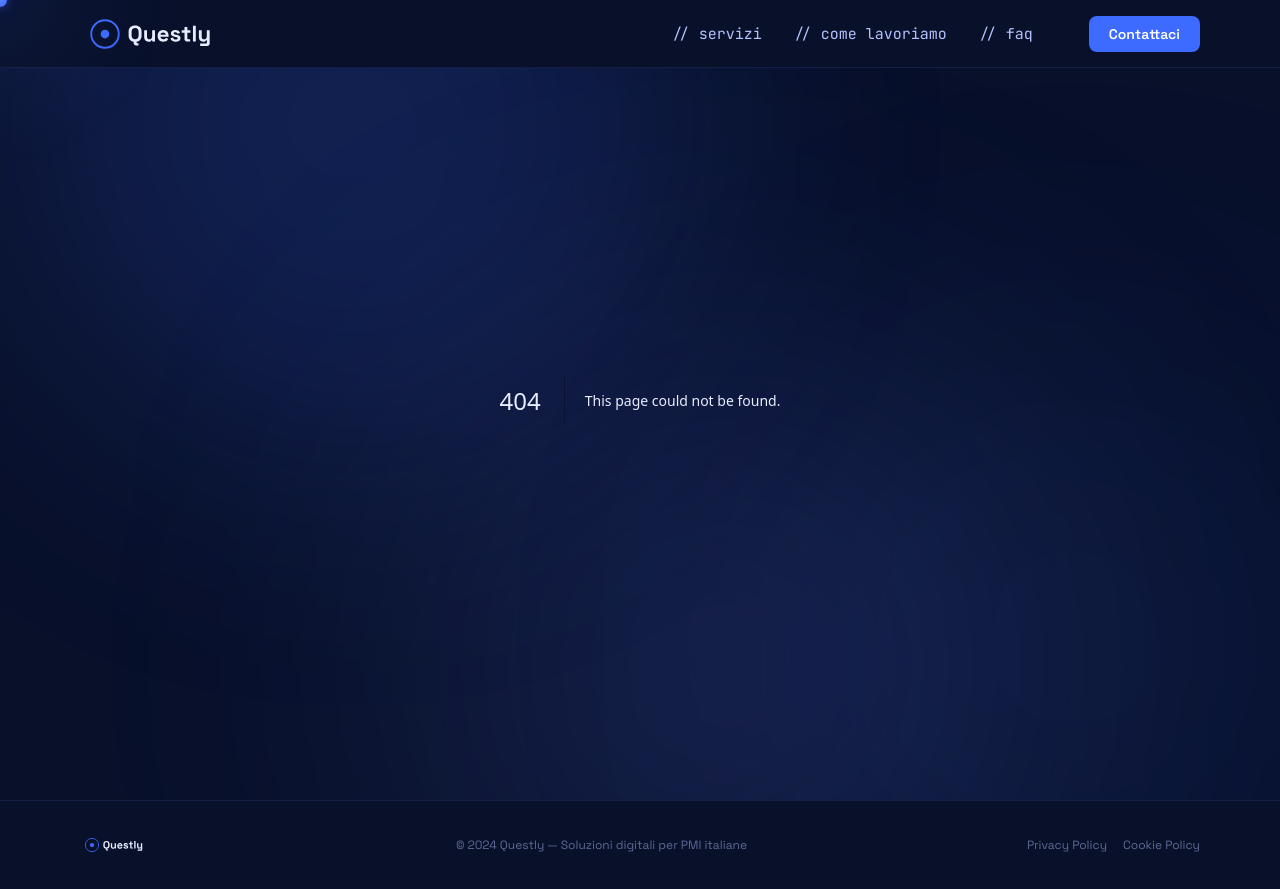
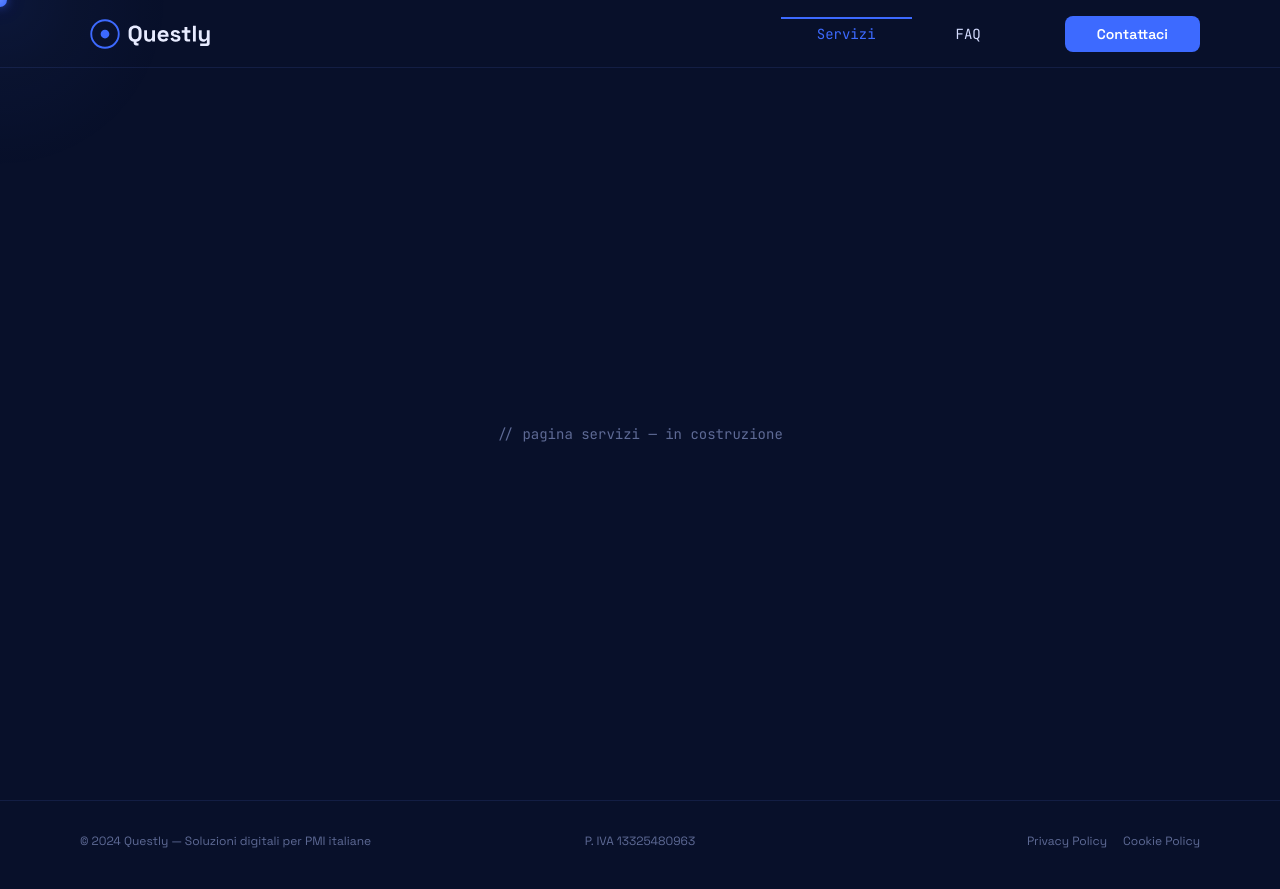
Before and after one commit to Riccardo-Labs/questly, a Next.js app: page /servizi in a window 1280 px wide. Before the commit this address had no page. Built offline with nearby package versions, Linux system fonts and the light colour scheme.

Commit message:
feat: modifiche componenti e testing navbar

```diff
--- /dev/null
+++ b/app/faq/page.tsx
@@ -0,0 +1,7 @@
+export default function FaqPage() {
+  return (
+    <main className="min-h-screen bg-bg flex items-center justify-center pt-[68px]">
+      <p className="text-muted font-mono text-sm">// pagina faq — in costruzione</p>
+    </main>
+  )
+}
--- a/app/page.tsx
+++ b/app/page.tsx
@@ -24,7 +24,6 @@ export default function Page() {
       <Problem />
       <Solution />
       <Services />
-      <Faq />
       <FinalCta onContactOpen={open} />
       <ContactModal isOpen={modalOpen} onClose={close} />
     </>
--- /dev/null
+++ b/app/servizi/page.tsx
@@ -0,0 +1,7 @@
+export default function ServiziPage() {
+  return (
+    <main className="min-h-screen bg-bg flex items-center justify-center pt-[68px]">
+      <p className="text-muted font-mono text-sm">// pagina servizi — in costruzione</p>
+    </main>
+  )
+}
--- a/components/layout/Footer.tsx
+++ b/components/layout/Footer.tsx
@@ -7,10 +7,10 @@ import { footer } from '@/lib/content'
 export function Footer() {
   return (
     <footer className="bg-bg border-t border-subtle py-8">
-      <Container className="flex flex-col md:flex-row justify-between items-center gap-3">
-      <Logo height={24} className="text-white" />
-      <p className="text-muted text-xs">{footer.copyright}</p>
-      <div className="flex gap-4">
+      <Container className="flex flex-col md:flex-row items-center gap-3">
+      <p className="text-muted text-xs flex-1">{footer.copyright}</p>
+      <p className="text-muted text-xs">P. IVA 13325480963</p>
+      <div className="flex gap-4 flex-1 justify-end">
         {footer.links.map(link => (
           <Link
             key={link.href}
--- a/components/layout/Navbar.tsx
+++ b/components/layout/Navbar.tsx
@@ -2,13 +2,20 @@
 
 import { useState } from 'react'
 import Link from 'next/link'
+import { usePathname } from 'next/navigation'
 import { ContactModal } from '@/components/ui/ContactModal'
 import { Logo } from '@/components/ui/Logo'
 import { nav } from '@/lib/content'
 
+const navLinks = [
+  { label: 'Servizi', href: '/servizi' },
+  { label: 'FAQ', href: '/faq' },
+]
+
 export function Navbar() {
   const [menuOpen, setMenuOpen] = useState(false)
   const [modalOpen, setModalOpen] = useState(false)
+  const pathname = usePathname()
 
   return (
     <>
@@ -20,21 +27,28 @@ export function Navbar() {
 
           {/* Desktop nav */}
           <nav className="hidden md:flex items-center gap-8" aria-label="Navigazione principale">
-          <ul className="flex gap-8 list-none mr-6">
-            {nav.links.map(link => (
+            <ul className="flex gap-2 list-none mr-4">
+              {navLinks.map(link => {
+                const isActive = pathname === link.href
+                return (
                   <li key={link.href}>
-                <a
+                    <Link
                       href={link.href}
-                  className="font-mono text-[15px] text-[#b4c3ff] hover:text-[#5c85ff] transition-colors"
+                      className={`font-mono text-[14px] px-9 py-1.5 transition-colors border-t-2 ${
+                        isActive
+                          ? 'border-[#3d6aff] text-[#3d6aff]'
+                          : 'border-transparent text-[#d4dcff] hover:text-white'
+                      }`}
                     >
-                  {'// ' + link.label.toLowerCase()}
-                </a>
+                      {link.label}
+                    </Link>
                   </li>
-            ))}
+                )
+              })}
             </ul>
             <button
               onClick={() => setModalOpen(true)}
-            className="bg-[#3d6aff] text-white px-5 py-2 rounded-lg text-sm font-semibold hover:bg-[#2952cc] transition-colors"
+              className="bg-[#3d6aff] text-white px-8 py-2 rounded-lg text-sm font-semibold hover:bg-[#2952cc] transition-colors"
             >
               {nav.cta}
             </button>
@@ -63,15 +77,15 @@ export function Navbar() {
       {/* Mobile menu */}
       {menuOpen && (
         <div className="fixed top-[68px] left-0 right-0 z-30 bg-[#08102a] border-b border-[rgba(99,130,255,0.12)] flex flex-col p-6 gap-4 md:hidden">
-          {nav.links.map(link => (
-            <a
+          {navLinks.map(link => (
+            <Link
               key={link.href}
               href={link.href}
               className="text-[#e8ecff] text-base font-medium py-1"
               onClick={() => setMenuOpen(false)}
             >
               {link.label}
-            </a>
+            </Link>
           ))}
           <button
             onClick={() => { setMenuOpen(false); setModalOpen(true) }}
--- a/components/sections/Faq.tsx
+++ b/components/sections/Faq.tsx
@@ -13,7 +13,7 @@ function FaqRow({ item, isOpen, onToggle }: { item: FaqItem; isOpen: boolean; on
     <div className="border-b border-subtle">
       <button
         onClick={onToggle}
-        className="w-full flex justify-between items-center gap-4 py-5 text-left text-text text-sm font-semibold hover:text-blue transition-colors"
+        className="w-full flex justify-between items-center gap-4 py-5 text-left text-muted text-sm font-semibold hover:text-blue transition-colors"
         aria-expanded={isOpen}
       >
         {item.q}
@@ -39,7 +39,7 @@ export function Faq() {
   const toggle = (i: number) => setOpenIdx(prev => (prev === i ? null : i))
 
   return (
-    <section id="faq" className="bg-bg py-24">
+    <section id="faq" className="bg-bg py-24 min-h-[90vh] flex flex-col justify-center">
       <Container>
       <motion.div
         className="max-w-3xl mx-auto text-center"
@@ -48,7 +48,6 @@ export function Faq() {
         viewport={{ once: true, margin: '-60px' }}
         transition={{ duration: 0.5 }}
       >
-        <Badge className="mb-6">{faq.label}</Badge>
         <h2 className="font-extrabold text-[clamp(2.2rem,4vw,3.5rem)] leading-tight tracking-[-1.5px]">
           {faq.headline}
         </h2>
--- a/components/sections/FinalCta.tsx
+++ b/components/sections/FinalCta.tsx
@@ -8,7 +8,7 @@ import { finalCta } from '@/lib/content'
 /** Sezione di chiusura pagina con headline e due CTA: modal contatto + link telefono. */
 export function FinalCta({ onContactOpen }: { onContactOpen: () => void }) {
   return (
-    <section className="bg-bg-light py-28 text-center">
+    <section className="bg-bg2 py-28 text-center">
       <Container>
       <motion.div
         initial={{ opacity: 0, y: 24 }}
@@ -16,12 +16,12 @@ export function FinalCta({ onContactOpen }: { onContactOpen: () => void }) {
         viewport={{ once: true, margin: '-60px' }}
         transition={{ duration: 0.5 }}
       >
-        <h2 className="font-extrabold text-[clamp(2.5rem,5vw,4.5rem)] leading-tight tracking-[-2px] mb-4 text-text-body">
+        <h2 className="font-extrabold text-[clamp(2.5rem,5vw,4.5rem)] leading-tight tracking-[-2px] mb-4">
           {finalCta.headlinePart1}
           <br />
           <span className="text-blue">{finalCta.headlineAccent}</span>
         </h2>
-        <p className="text-text-secondary text-base mb-10">{finalCta.sub}</p>
+        <p className="text-muted text-base mb-10">{finalCta.sub}</p>
         <div className="flex gap-4 justify-center flex-wrap">
           <Button variant="primary" onClick={onContactOpen}>
             {finalCta.primary}
--- a/components/sections/Hero.tsx
+++ b/components/sections/Hero.tsx
@@ -138,18 +138,10 @@ export function Hero({ onContactOpen }: { onContactOpen: () => void }) {
                 ))}
               </ul>
 
-              <div className="flex flex-wrap gap-5">
-                {hero.ctas.map(cta =>
-                  cta.variant === 'primary' ? (
-                    <Button key={cta.label} variant="primary" onClick={onContactOpen} className="!py-2.5 !px-5 !text-sm">
-                      {cta.label}
-                    </Button>
-                  ) : (
-                    <Button key={cta.label} variant="secondary" href={cta.href} className="!py-2.5 !px-5 !text-sm">
-                      {cta.label}
-                    </Button>
-                  )
-                )}
+              <div>
+                <Button variant="primary" onClick={onContactOpen} className="!py-4 !px-10 !text-base">
+                  {hero.ctas[0].label}
+                </Button>
               </div>
             </motion.div>
 
--- a/components/sections/Problem.tsx
+++ b/components/sections/Problem.tsx
@@ -26,7 +26,7 @@ function ProblemCard({ item, index }: { item: ProblemType; index: number }) {
 /** Sezione "Il Problema": griglia 2x2 con i 4 pain point comuni delle PMI. */
 export function Problem() {
   return (
-    <section id="problema" className="bg-bg-light py-24">
+    <section id="problema" className="bg-bg-light py-24 min-h-[90vh] flex flex-col justify-center">
       <Container>
       <Badge variant="light" className="mb-6">Il problema</Badge>
       <h2 className="font-extrabold text-[clamp(2.2rem,4vw,3.5rem)] leading-tight tracking-[-1.5px] mb-4 text-text-body">
--- a/components/sections/Services.tsx
+++ b/components/sections/Services.tsx
@@ -38,7 +38,7 @@ function ServiceCard({ item, index }: { item: ServiceItem; index: number }) {
 /** Sezione "Cosa Facciamo": griglia 3 colonne con le aree di servizio (Web, Marketing, AI). */
 export function Services() {
   return (
-    <section id="servizi" className="bg-bg-light py-24">
+    <section id="servizi" className="bg-bg-light py-24 min-h-[90vh] flex flex-col justify-center">
       <Container>
       <Badge variant="light" className="mb-6">{services.label}</Badge>
       <h2 className="font-extrabold text-[clamp(2.2rem,4vw,3.5rem)] leading-tight tracking-[-1.5px] mb-4 text-text-body">
--- a/components/sections/Solution.tsx
+++ b/components/sections/Solution.tsx
@@ -53,7 +53,7 @@ function Terminal() {
 /** Sezione "La Soluzione": lista features a sinistra, terminale animato a destra. Layout 2 colonne su desktop. */
 export function Solution() {
   return (
-    <section className="bg-bg2 py-24">
+    <section id="soluzione" className="bg-bg2 py-24 min-h-[90vh] flex flex-col justify-center">
       <Container>
       <div className="grid grid-cols-1 lg:grid-cols-2 gap-20 items-center">
         <motion.div
```
Lines whose indentation alone changed are shown as unchanged.
